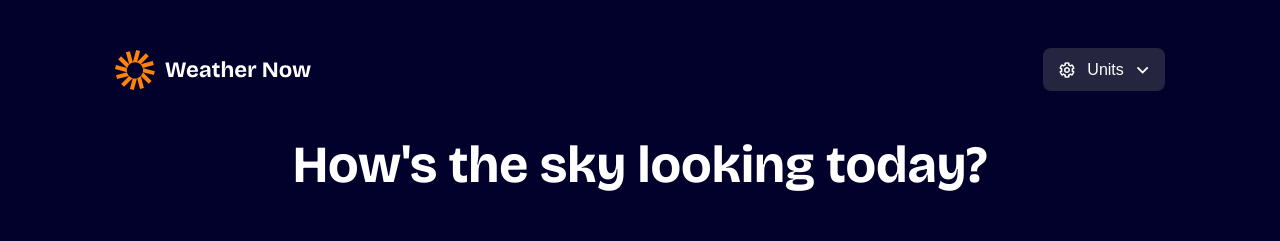
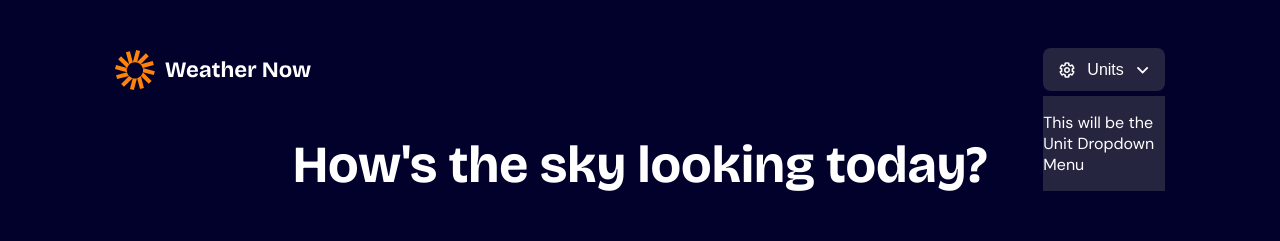
Before and after one commit to LesleyWesley/react-weather-app, a React (Vite) app: page / in a window 1280 px wide. Shown: the top 241 px of the page. Built offline with nearby package versions, Linux system fonts and the light colour scheme.

Commit message:
Added beginning of Units modal, and hover and focus styling for search button

```diff
--- a/src/components/Header.jsx
+++ b/src/components/Header.jsx
@@ -10,6 +10,9 @@ export default function Header() {
           Units
           <img src="./src/assets/icon-dropdown.svg" alt="dropdown icon" />
         </button>
+        <div className="unit-dropdown">
+          <p>This will be the Unit Dropdown Menu</p>
+        </div>
       </div>
     </header>
   )
--- a/src/index.css
+++ b/src/index.css
@@ -100,6 +100,8 @@ header img {
   display: flex;
 }
 
+
+
 .units-dropdown-button {
   display: flex;
   justify-content: center;
@@ -110,6 +112,13 @@ header img {
   background-color: var(--card-bg-clr);
   border: none;
   border-radius: .5rem;
+}
+
+.unit-dropdown {
+  top: 3.5rem;
+  background-color: var(--card-bg-clr);
+  position: absolute;
+  margin-right: 5%;
 }
 
 /*Search Section - Mobile*/
@@ -166,6 +175,17 @@ h1 {
   width: 100%;
   padding: 1rem;
   border-radius: .75rem;
+}
+
+.search-button:hover {
+  background-color: var(--search-button-focus-bg);
+  cursor: pointer;
+}
+
+.search-button:focus {
+  box-shadow: 0 0 0 3px var(--body-bg-clr), 0 0 0 6px var(--search-button-bg-clr);
+  outline: none;
+
 }
 
 /*Main Styling - Mobile*/
@@ -487,6 +507,11 @@ h4 {
     gap: .75rem;
   }
 
+  .unit-dropdown {
+    top: 6rem;
+    margin-right: 9%;
+  }
+
   main {
     width: 82%;
   }
```
